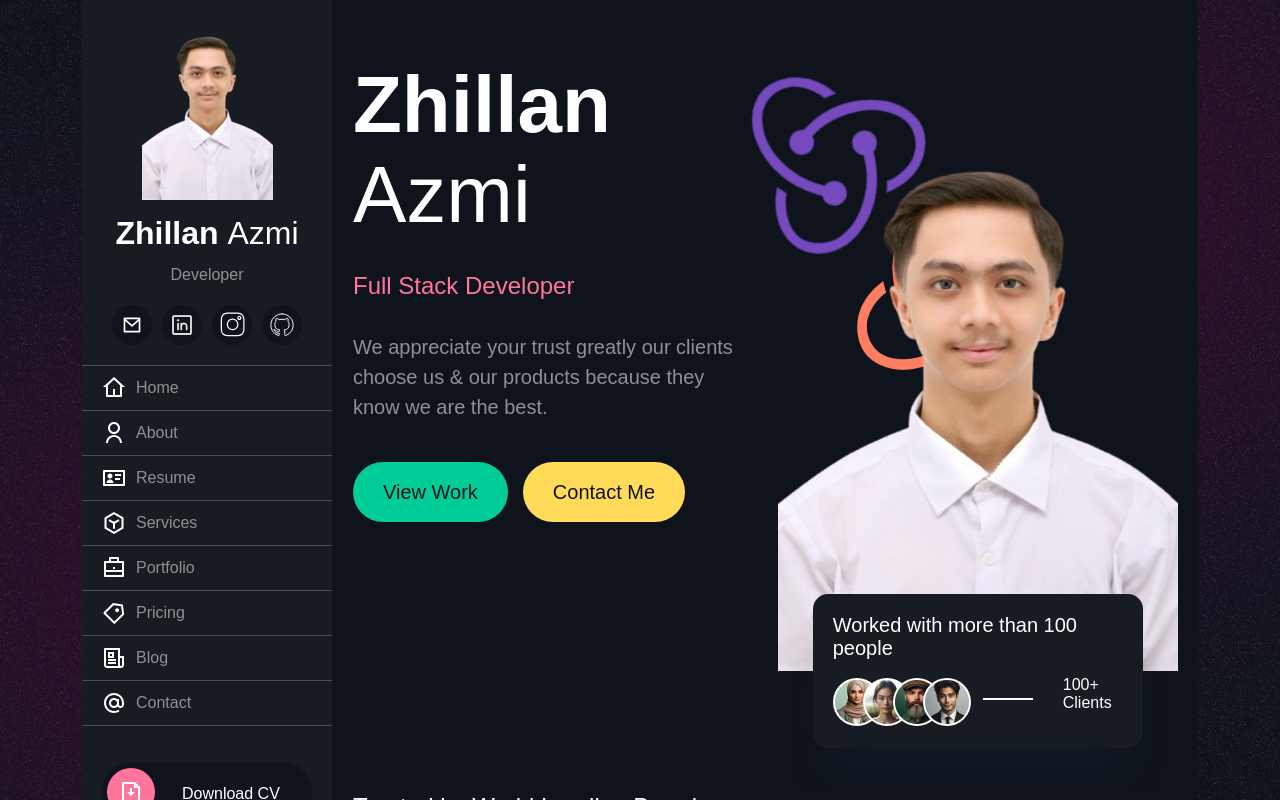
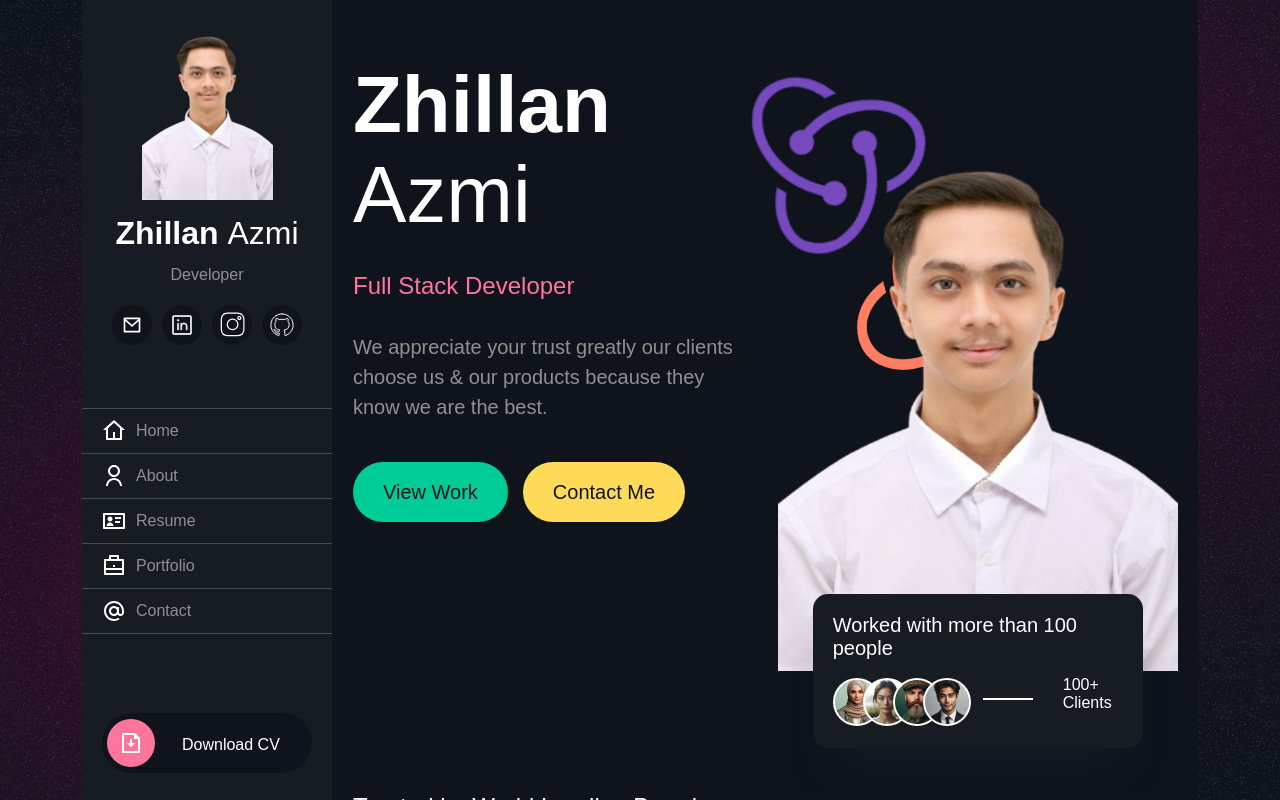
Before and after one commit to zhilanazmi/portfolio-reactjs-v2, a React (Create React App) app: page / in a window 1280 px wide. Built offline with nearby package versions, Linux system fonts and the light colour scheme; a web font is replaced by a local one.

Commit message:
style: remove service and portfolio section

```diff
--- a/src/components/Home.jsx
+++ b/src/components/Home.jsx
@@ -217,7 +217,7 @@ const Home = () => {
                 Resume
               </a>
             </li>
-            <li
+            {/* <li
               className={`active-menu-action ${
                 activeLink === "services" ? "active" : ""
               }`}
@@ -230,7 +230,7 @@ const Home = () => {
                 <img src={ServicesSvg} alt="home-svg" />
                 Services
               </a>
-            </li>
+            </li> */}
             <li
               className={`active-menu-action ${
                 activeLink === "portfolio" ? "active" : ""
@@ -245,7 +245,7 @@ const Home = () => {
                 Portfolio
               </a>
             </li>
-            <li
+            {/* <li
               className={`active-menu-action ${
                 activeLink === "pricing" ? "active" : ""
               }`}
@@ -258,8 +258,8 @@ const Home = () => {
                 <img src={PricingSvg} alt="home-svg" />
                 Pricing
               </a>
-            </li>
-            <li
+            </li> */}
+            {/* <li
               className={`active-menu-action ${
                 activeLink === "blog" ? "active" : ""
               }`}
@@ -272,7 +272,7 @@ const Home = () => {
                 <img src={BlogSvg} alt="home-svg" />
                 Blog
               </a>
-            </li>
+            </li> */}
             <li
               className={`active-menu-action ${
                 activeLink === "contact" ? "active" : ""
@@ -471,7 +471,7 @@ const Home = () => {
         <Resume />
         {/* <!-- ====================================== Section Education Experience End ===================================== --> */}
         {/* <!-- ====================================== Section Services ===================================== --> */}
-        <Services />
+        {/* <Services /> */}
         {/* <!-- ====================================== Section Services ===================================== --> */}
         {/* <!-- ====================================== Section Portfolio ===================================== --> */}
         <Portfolio />
--- a/src/components/Portfolio.jsx
+++ b/src/components/Portfolio.jsx
@@ -117,7 +117,7 @@ const Portfolio = () => {
             </div>
             <p className="Corporate zoom_in">Plastic Guardian</p>
             <p className="Corporate-sub zoom_in">CONTENT</p>
-            <div className="second-row-portfolio youtube zoom_in">
+            {/* <div className="second-row-portfolio youtube zoom_in">
               <div>
                 <div
                   className="image-container"
@@ -140,7 +140,7 @@ const Portfolio = () => {
               </div>
               <p className="Corporate">Food App Development</p>
               <p className="Corporate-sub">youtube video</p>
-            </div>
+            </div> */}
           </div>
           <div>
             <div>
@@ -166,7 +166,7 @@ const Portfolio = () => {
               <div
                 className="second-row-portfolio soundcloud zoom_in"
                 onClick={handleOpenModalSound}
-              >
+                >
                 <div className="image-container">
                   <img src={SoundCloudImg} alt="sound-cloud-img" />
                   <div className="overlay">
```
